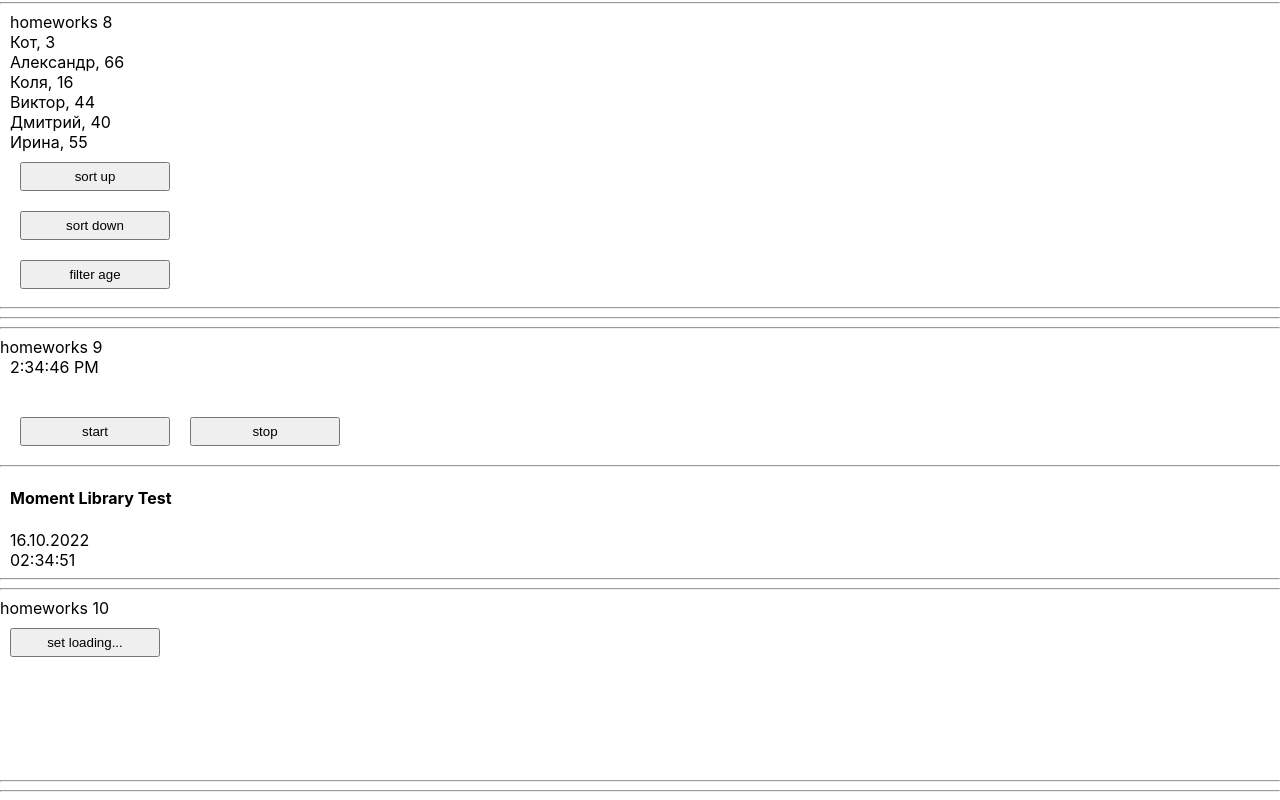
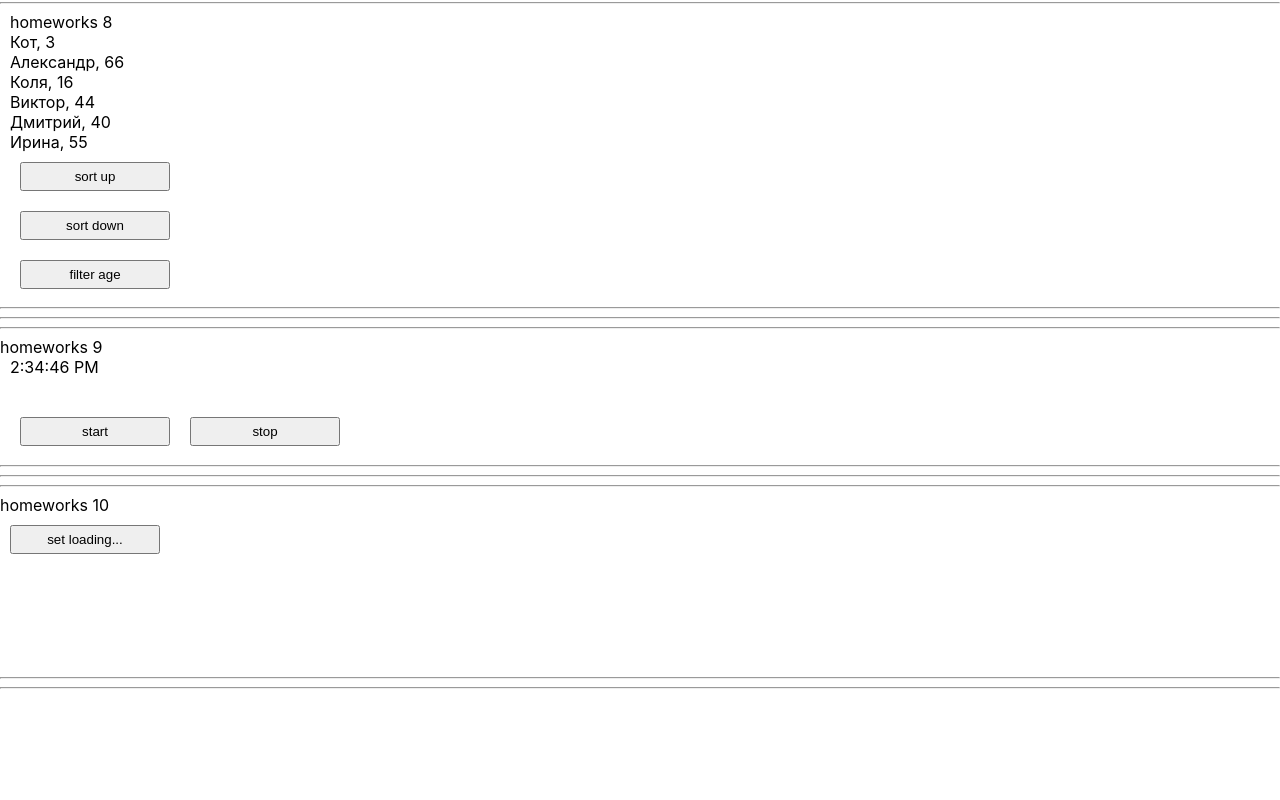
Before and after one commit to Crash2022/Samurai-Homeworks, a React (Create React App) app: page /#/pre-junior in a window 1280 px wide. Shown: the part 1563-2363 px from the top of the page. After the commit the page ends 2260 px from the top, so only its background shows below. Built offline with nearby package versions, Linux system fonts and the light colour scheme.

Commit message:
comment alt clock

```diff
--- a/src/p2-homeworks/h10/HW10.tsx
+++ b/src/p2-homeworks/h10/HW10.tsx
@@ -18,7 +18,7 @@ function HW10() {
         console.log('loading...');
         dispatch(loadingAC(true));
         // setTimeout
-        const timer: number = window.setTimeout(() => {
+        window.setTimeout(() => {
             dispatch(loadingAC(false));
             console.log('stop');
         }, 2500);
--- a/src/p2-homeworks/h9/AlternativeClock.tsx
+++ b/src/p2-homeworks/h9/AlternativeClock.tsx
@@ -7,16 +7,16 @@ function AlternativeClock() {
 
     const [date, setDate] = useState<MomentInput>(moment());
 
-    useEffect(()=> {
-        setInterval(()=> {
+    useEffect(() => {
+        const altClock: number = window.setInterval(() => {
             setDate(moment());
-            console.log('interval in moment library')
+            console.log('interval in moment library');
         }, 1000)
 
         return () => {
-            //clearInterval
+            clearInterval(altClock);
         }
-    },[])
+    }, [])
 
     const currentTime = moment().format('hh:mm:ss');
 
--- a/src/p2-homeworks/h9/HW9.tsx
+++ b/src/p2-homeworks/h9/HW9.tsx
@@ -3,8 +3,6 @@ import Clock from './Clock'
 import AlternativeClock from "./AlternativeClock";
 
 function HW9() {
-
-    const show = true;
 
     return (
         <div>
@@ -16,9 +14,9 @@ function HW9() {
 
             <hr/>
             {/*для личного творчества, могу проверить*/}
-            {
-                show ? <AlternativeClock/> : ''
-            }
+
+            {/*<AlternativeClock/>*/}
+
             <hr/>
         </div>
     )
```
